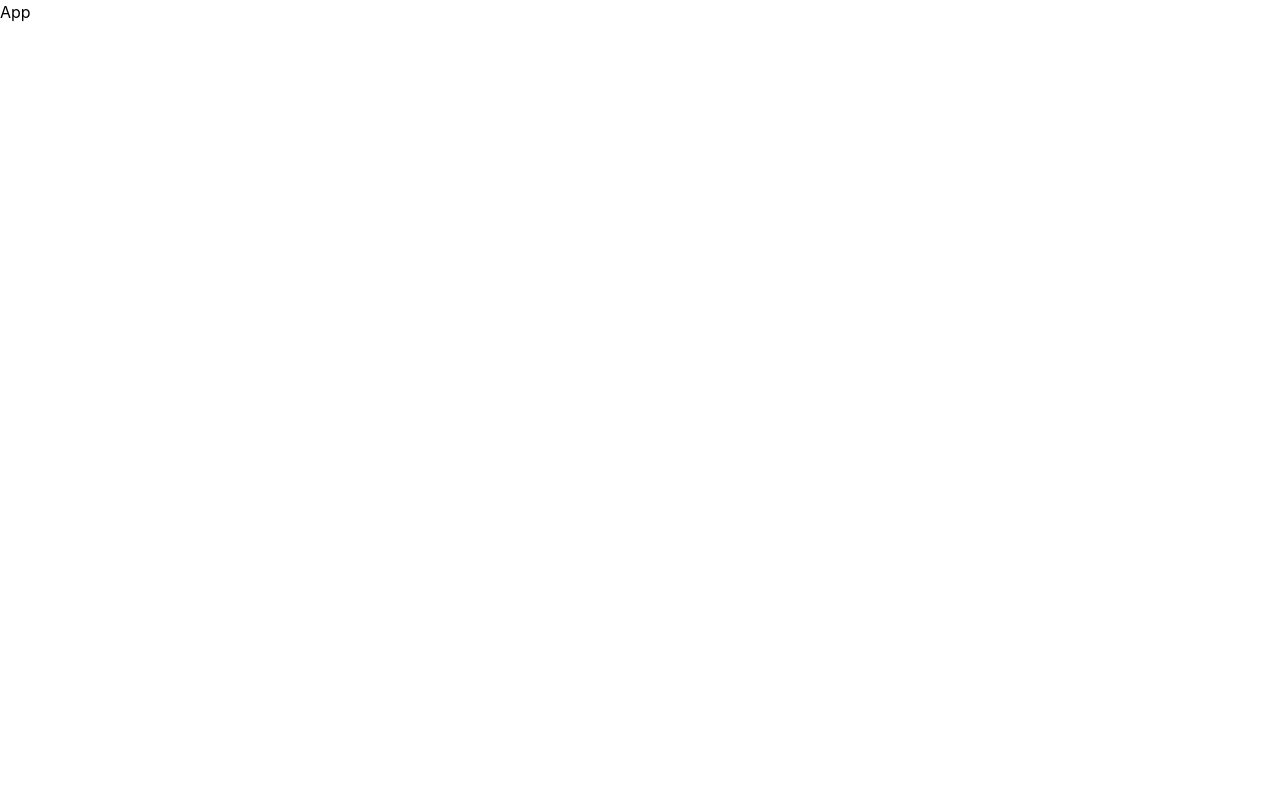
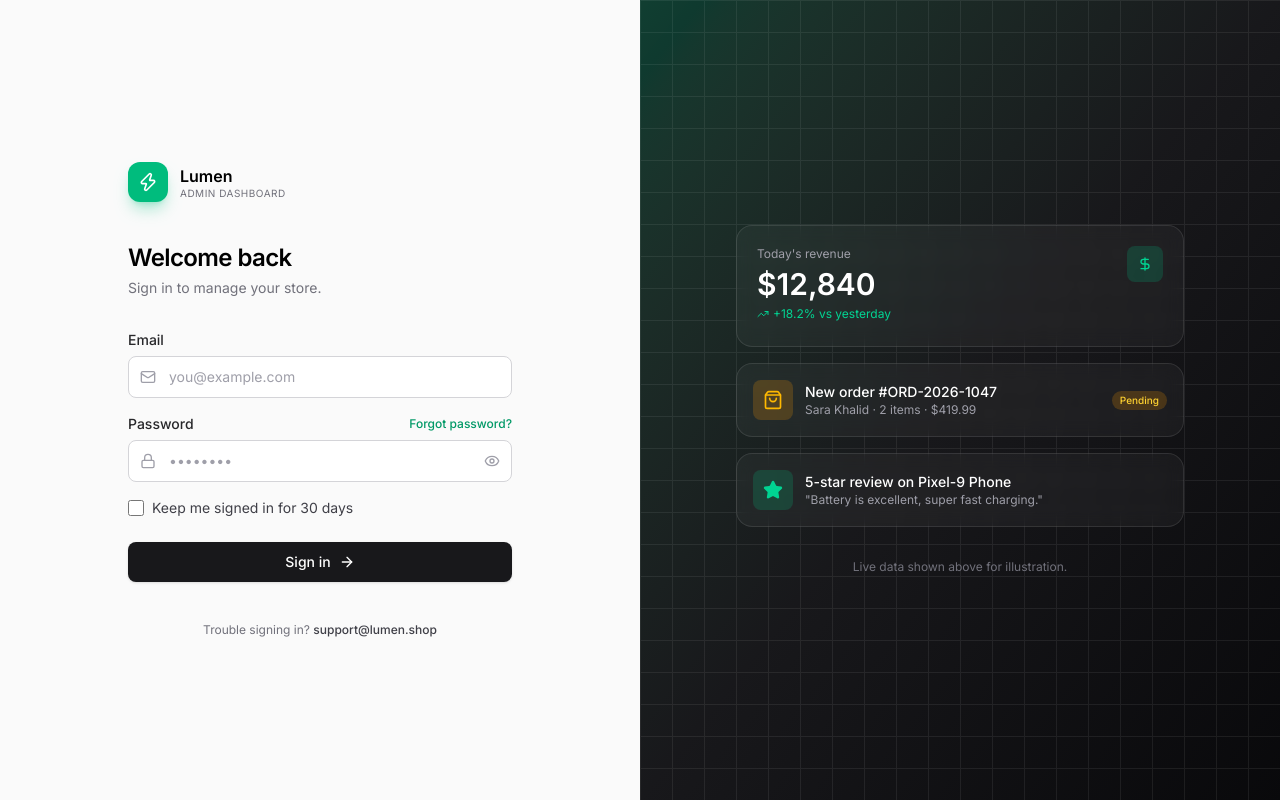
Before and after one commit to ahmadShaalan/e-commerce, a React (Vite) app in the folder dashboard/: page / in a window 1280 px wide. Built offline with nearby package versions, Linux system fonts and the light colour scheme.

Commit message:
refactor: update index.html, add LoginPage component, and configure routing

```diff
--- a/dashboard/index.html
+++ b/dashboard/index.html
@@ -1,13 +1,22 @@
 <!doctype html>
 <html lang="en">
+
 <head>
   <meta charset="UTF-8" />
   <link rel="icon" type="image/svg+xml" href="/favicon.svg" />
   <meta name="viewport" content="width=device-width, initial-scale=1.0" />
+
+  <!-- google fonts -->
+  <link rel="preconnect" href="https://fonts.googleapis.com" />
+  <link rel="preconnect" href="https://fonts.gstatic.com" crossorigin />
+  <link href="https://fonts.googleapis.com/css2?family=Inter:wght@400;500;600;700;800&display=swap" rel="stylesheet" />
+
   <title>dashboard</title>
 </head>
+
 <body>
   <div id="root"></div>
   <script type="module" src="/src/main.tsx"></script>
 </body>
+
 </html>
--- a/dashboard/package.json
+++ b/dashboard/package.json
@@ -15,6 +15,7 @@
     "@tanstack/react-query": "^5.100.10",
     "@tanstack/react-query-devtools": "^5.100.10",
     "axios": "^1.16.0",
+    "lucide-react": "^1.14.0",
     "react": "^19.2.6",
     "react-dom": "^19.2.6",
     "react-hook-form": "^7.75.0",
--- a/dashboard/src/App.tsx
+++ /dev/null
@@ -1,5 +0,0 @@
-const App = () => {
-  return <div>App</div>;
-};
-
-export default App;
--- a/dashboard/src/Providers.tsx
+++ /dev/null
@@ -1,25 +0,0 @@
-import { useState, type PropsWithChildren } from 'react';
-import { QueryClient, QueryClientProvider } from '@tanstack/react-query';
-import { ReactQueryDevtools } from '@tanstack/react-query-devtools';
-
-export function Providers({ children }: PropsWithChildren) {
-  const [queryClient] = useState(
-    () =>
-      new QueryClient({
-        defaultOptions: {
-          queries: {
-            staleTime: 60 * 1000,
-            refetchOnWindowFocus: false,
-            retry: 1,
-          },
-        },
-      }),
-  );
-
-  return (
-    <QueryClientProvider client={queryClient}>
-      {children}
-      <ReactQueryDevtools initialIsOpen={false} />
-    </QueryClientProvider>
-  );
-}
--- /dev/null
+++ b/dashboard/src/features/auth/pages/LoginPage.tsx
@@ -0,0 +1,196 @@
+import { Link } from 'react-router-dom';
+import {
+  Zap,
+  Mail,
+  Lock,
+  Eye,
+  ArrowRight,
+  TrendingUp,
+  DollarSign,
+  ShoppingBag,
+  Star,
+} from 'lucide-react';
+
+export function LoginPage() {
+  return (
+    <div className="grid min-h-screen grid-cols-1 bg-zinc-50 font-sans lg:grid-cols-2">
+      {/* Left: form */}
+      <div className="flex items-center justify-center px-6 py-12">
+        <div className="w-full max-w-sm">
+          {/* Brand */}
+          <div className="flex items-center gap-3">
+            <div className="flex h-10 w-10 items-center justify-center rounded-xl bg-emerald-500 text-white shadow-lg shadow-emerald-500/30">
+              <Zap className="h-5 w-5" />
+            </div>
+            <div>
+              <div className="font-semibold">Lumen</div>
+              <div className="-mt-0.5 text-[10px] uppercase tracking-wider text-zinc-500">
+                Admin dashboard
+              </div>
+            </div>
+          </div>
+
+          {/* Heading */}
+          <h1 className="mt-10 text-2xl font-semibold tracking-tight">
+            Welcome back
+          </h1>
+          <p className="mt-1 text-sm text-zinc-500">
+            Sign in to manage your store.
+          </p>
+
+          {/* Form */}
+          <form className="mt-8 space-y-4">
+            <div>
+              <label
+                className="mb-1.5 block text-sm font-medium text-zinc-800"
+                htmlFor="email"
+              >
+                Email
+              </label>
+              <div className="relative">
+                <Mail className="pointer-events-none absolute left-3 top-1/2 h-4 w-4 -translate-y-1/2 text-zinc-400" />
+                <input
+                  id="email"
+                  type="email"
+                  autoComplete="email"
+                  placeholder="you@example.com"
+                  className="w-full rounded-lg border border-zinc-300 bg-white py-2.5 pl-10 pr-3 text-sm placeholder-zinc-400 outline-none transition focus:border-emerald-500 focus:ring-2 focus:ring-emerald-500/20"
+                />
+              </div>
+            </div>
+
+            <div>
+              <div className="mb-1.5 flex items-center justify-between">
+                <label
+                  className="text-sm font-medium text-zinc-800"
+                  htmlFor="password"
+                >
+                  Password
+                </label>
+                <Link
+                  to="/forgot-password"
+                  className="text-xs font-medium text-emerald-600 hover:text-emerald-700"
+                >
+                  Forgot password?
+                </Link>
+              </div>
+              <div className="relative">
+                <Lock className="pointer-events-none absolute left-3 top-1/2 h-4 w-4 -translate-y-1/2 text-zinc-400" />
+                <input
+                  id="password"
+                  type="password"
+                  autoComplete="current-password"
+                  placeholder="••••••••"
+                  className="w-full rounded-lg border border-zinc-300 bg-white py-2.5 pl-10 pr-10 text-sm placeholder-zinc-400 outline-none transition focus:border-emerald-500 focus:ring-2 focus:ring-emerald-500/20"
+                />
+                <button
+                  type="button"
+                  className="absolute right-3 top-1/2 -translate-y-1/2 text-zinc-400 hover:text-zinc-600"
+                >
+                  <Eye className="h-4 w-4" />
+                </button>
+              </div>
+            </div>
+
+            <label className="flex items-center gap-2 text-sm text-zinc-700">
+              <input
+                type="checkbox"
+                className="h-4 w-4 rounded border-zinc-300 text-emerald-600 focus:ring-emerald-500"
+              />
+              Keep me signed in for 30 days
+            </label>
+
+            <button
+              type="submit"
+              className="mt-2 inline-flex w-full items-center justify-center gap-2 rounded-lg bg-zinc-900 px-4 py-2.5 text-sm font-medium text-white shadow-sm transition hover:bg-zinc-800"
+            >
+              Sign in
+              <ArrowRight className="h-4 w-4" />
+            </button>
+          </form>
+
+          <p className="mt-10 text-center text-xs text-zinc-500">
+            Trouble signing in?{' '}
+            <a href="#" className="font-medium text-zinc-700 hover:underline">
+              support@lumen.shop
+            </a>
+          </p>
+        </div>
+      </div>
+
+      {/* Right: decorative panel */}
+      <div className="relative hidden overflow-hidden bg-zinc-900 lg:block">
+        <div className="absolute inset-0 bg-gradient-to-br from-emerald-600/30 via-zinc-900 to-zinc-950" />
+        <div
+          className="absolute inset-0 opacity-[0.07]"
+          style={{
+            backgroundImage:
+              'linear-gradient(white 1px, transparent 1px), linear-gradient(90deg, white 1px, transparent 1px)',
+            backgroundSize: '32px 32px',
+          }}
+        />
+
+        <div className="relative flex h-full items-center justify-center p-12">
+          <div className="w-full max-w-md space-y-4">
+            <div className="rounded-2xl border border-white/10 bg-white/[0.04] p-5 backdrop-blur">
+              <div className="flex items-start justify-between">
+                <div>
+                  <div className="text-xs text-zinc-400">Today's revenue</div>
+                  <div className="mt-1 text-3xl font-semibold text-white">
+                    $12,840
+                  </div>
+                  <div className="mt-1 inline-flex items-center gap-1 text-xs text-emerald-400">
+                    <TrendingUp className="h-3 w-3" />
+                    +18.2% vs yesterday
+                  </div>
+                </div>
+                <div className="flex h-9 w-9 items-center justify-center rounded-lg bg-emerald-500/20 text-emerald-400">
+                  <DollarSign className="h-4 w-4" />
+                </div>
+              </div>
+            </div>
+
+            <div className="rounded-2xl border border-white/10 bg-white/[0.04] p-4 backdrop-blur">
+              <div className="flex items-center gap-3">
+                <div className="flex h-10 w-10 items-center justify-center rounded-lg bg-amber-500/20 text-amber-400">
+                  <ShoppingBag className="h-5 w-5" />
+                </div>
+                <div className="flex-1">
+                  <div className="text-sm font-medium text-white">
+                    New order #ORD-2026-1047
+                  </div>
+                  <div className="text-xs text-zinc-400">
+                    Sara Khalid · 2 items · $419.99
+                  </div>
+                </div>
+                <span className="rounded-full bg-amber-500/20 px-2 py-0.5 text-[10px] font-medium text-amber-300">
+                  Pending
+                </span>
+              </div>
+            </div>
+
+            <div className="rounded-2xl border border-white/10 bg-white/[0.04] p-4 backdrop-blur">
+              <div className="flex items-center gap-3">
+                <div className="flex h-10 w-10 items-center justify-center rounded-lg bg-emerald-500/20 text-emerald-400">
+                  <Star className="h-5 w-5 fill-current" />
+                </div>
+                <div className="flex-1">
+                  <div className="text-sm font-medium text-white">
+                    5-star review on Pixel-9 Phone
+                  </div>
+                  <div className="text-xs text-zinc-400">
+                    "Battery is excellent, super fast charging."
+                  </div>
+                </div>
+              </div>
+            </div>
+
+            <p className="pt-4 text-center text-xs text-zinc-500">
+              Live data shown above for illustration.
+            </p>
+          </div>
+        </div>
+      </div>
+    </div>
+  );
+}
--- a/dashboard/src/index.css
+++ b/dashboard/src/index.css
@@ -1 +1,5 @@
 @import 'tailwindcss';
+
+@theme {
+  --font-sans: 'Inter', system-ui, sans-serif;
+}
--- a/dashboard/src/main.tsx
+++ b/dashboard/src/main.tsx
@@ -1,15 +1,12 @@
 import { StrictMode } from 'react';
 import { createRoot } from 'react-dom/client';
-
-import { Providers } from './Providers.tsx';
+import { RouterProvider } from 'react-router-dom';
 
 import './index.css';
-import App from './App.tsx';
+import { router } from './routes/routes';
 
 createRoot(document.getElementById('root')!).render(
   <StrictMode>
-    <Providers>
-      <App />
-    </Providers>
+    <RouterProvider router={router} />
   </StrictMode>,
 );
--- /dev/null
+++ b/dashboard/src/routes/routes.tsx
@@ -0,0 +1,10 @@
+import { createBrowserRouter } from 'react-router-dom';
+
+import { LoginPage } from '../features/auth/pages/LoginPage';
+
+export const router = createBrowserRouter([
+  {
+    path: '/',
+    element: <LoginPage />,
+  },
+]);
```
Also changed, not shown: 1 other file (tests, documents, lock files or other folders). Lines whose indentation alone changed are shown as unchanged.
